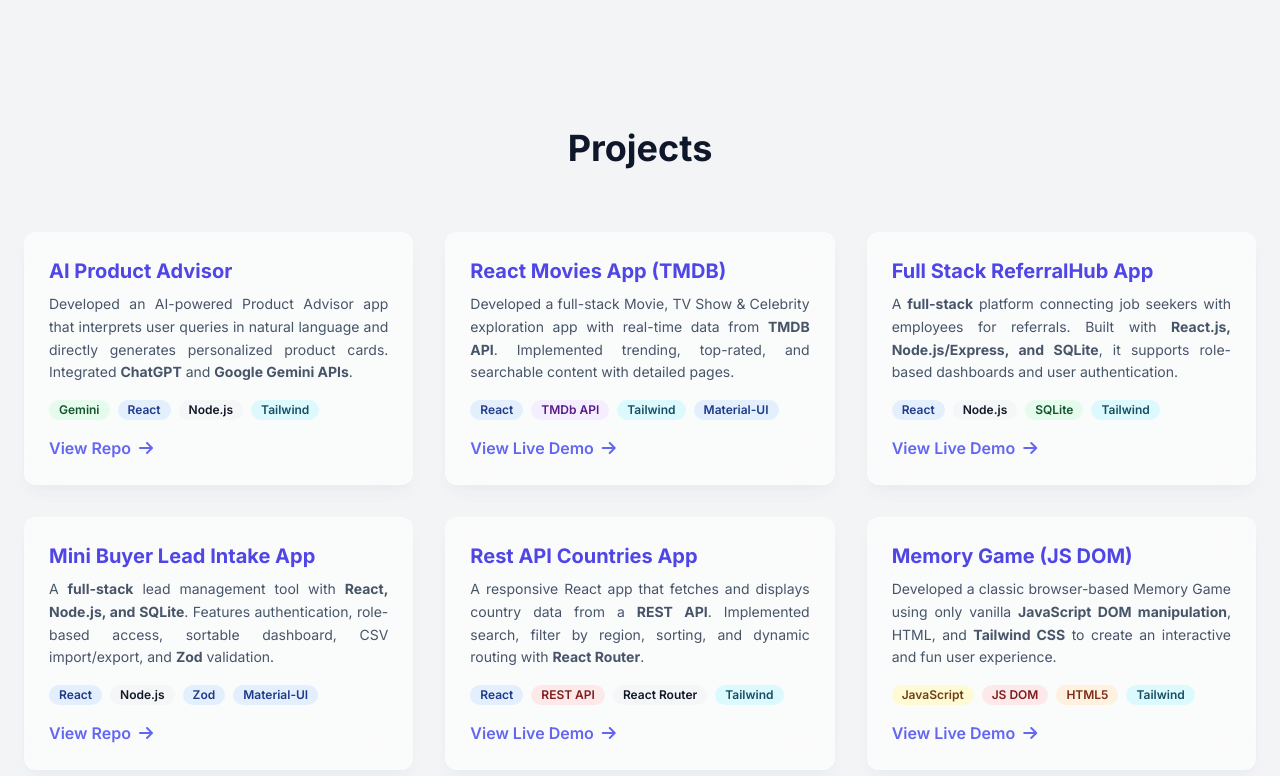
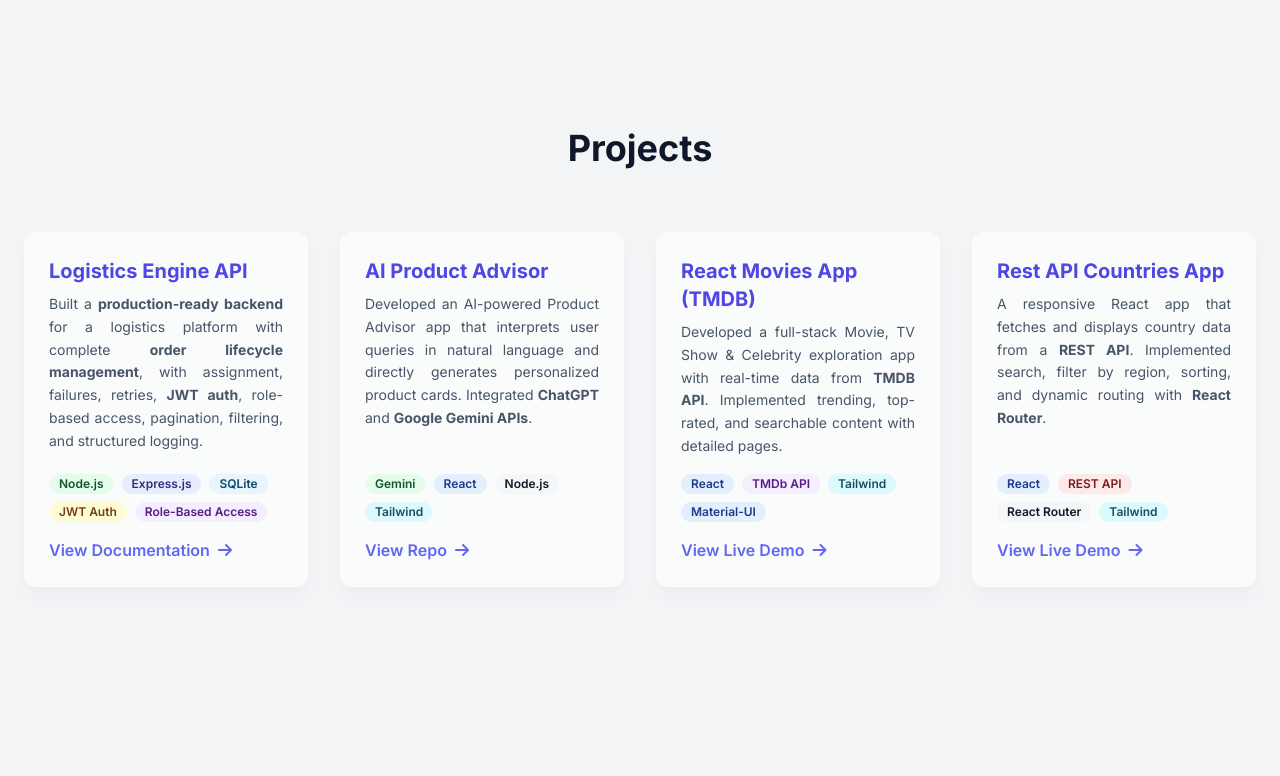
Before and after one commit to Venkata-Nageswara-Bhadri78/portfolio-bhadri-venkata-nageswara, a website: page index.html in a window 1280 px wide. Shown: the part 2000-2776 px from the top of the page. Drawn offline with nearby package versions, Linux system fonts and the light colour scheme.

Commit message:
Updated and Refined Portfolio Page

```diff
--- a/index.html
+++ b/index.html
@@ -185,7 +185,7 @@
                 </span>
 
                 <p class="mb-8 md:text-justify text-sm text-justify text-slate-600 dark:text-slate-400 leading-relaxed">
-                    A motivated software developer with hands-on experience specializing in building responsive web applications using <strong>HTML5, CSS3, Tailwind CSS,</strong> and <strong>JavaScript</strong>. Proficient in <strong>asynchronous programming</strong>, version control tools like <strong>Git/GitHub/GitLab</strong>, and modern deployment workflows using <strong>Vercel</strong>. Passionate about delivering efficient solutions and contributing to collaborative, agile teams.
+                    A focused software developer with hands-on experience building end-to-end web applications, from responsive user interfaces to scalable backend services. Proficient in Java, JavaScript, React, Node.js, REST APIs, and database-driven development. Strong in problem-solving, clean code practices, and collaborating within agile teams to deliver reliable, production-ready solutions.
                 </p>
                 <div class="flex items-center justify-center md:justify-start space-x-6 mb-8 text-2xl text-slate-500 dark:text-slate-400">
                     <a href="https://www.linkedin.com/in/bhadri-venkata-nageswara-7a0893264/" target="_blank" aria-label="LinkedIn" class="hover:text-indigo-500 transition-transform hover:scale-110"><i class="fab fa-linkedin"></i></a>
@@ -196,7 +196,7 @@
                 </div>
                 <div class="flex flex-col sm:flex-row gap-4">
                     <a href="#projects" class="bg-indigo-600 hover:bg-indigo-700 text-white font-semibold py-3 px-8 rounded-full transition-all transform hover:scale-105 shadow-lg shadow-indigo-500/30 text-center">View My Work</a>
-                    <a target="_blank" href="https://drive.google.com/file/d/1F3cBWHJm53-RBlPX7VArAvCBEj09uRuu/view?usp=drive_link" class="bg-white/70 dark:bg-slate-800/70 backdrop-blur-sm border border-white/50 dark:border-slate-700/50 hover:bg-white/90 dark:hover:bg-slate-700/90 text-slate-800 dark:text-white font-bold py-3 px-8 rounded-full transition-all transform hover:scale-105 text-center shadow-md shadow-slate-300/20 dark:shadow-black/20">View My Resume</a>
+                    <a target="_blank" href="https://drive.google.com/file/d/14fZpjT5WRKQHKLA_UgNNkbyPyI4Ix-GU/view?usp=sharing" class="bg-white/70 dark:bg-slate-800/70 backdrop-blur-sm border border-white/50 dark:border-slate-700/50 hover:bg-white/90 dark:hover:bg-slate-700/90 text-slate-800 dark:text-white font-bold py-3 px-8 rounded-full transition-all transform hover:scale-105 text-center shadow-md shadow-slate-300/20 dark:shadow-black/20">View My Resume</a>
                 </div>
             </div>
             <div class="md:w-2/5 mt-16 md:mt-0 flex justify-center animated-element" data-animation="slide-in-right">
@@ -233,7 +233,7 @@
                      data-tags='["Nov 2024 - Present", "Freelance", "Remote", "1+ year"]'
                      data-target-id="details-shipd">
 
-                    <h3 class="text-xl font-bold text-slate-900 dark:text-white">Software Developer Engineer</h3>
+                    <h3 class="text-xl font-bold text-slate-900 dark:text-white">Freelance Software Developer Engineer</h3>
                     <p class="text-md text-slate-500 dark:text-slate-400 mb-3">Shipd.ai (by DataCurve)</p>
                     <div class="flex gap-2 flex-row flex-wrap mb-4">
                         <span class="tag-item">Freelance</span>
@@ -336,7 +336,46 @@
 
         <section id="projects" class="py-24">
             <h2 class="text-3xl md:text-4xl font-bold text-center mb-16 text-slate-900 dark:text-white animated-element" data-animation="slide-in-up">Projects</h2>
-            <div class="grid grid-cols-1 md:grid-cols-2 lg:grid-cols-3 gap-8">
+            <div class="grid grid-cols-1 md:grid-cols-2 lg:grid-cols-4 gap-8">
+
+                <div class="flex flex-col bg-white/60 dark:bg-slate-800/60 backdrop-blur-lg rounded-xl p-6 border border-white/30 dark:border-slate-700/50 shadow-lg shadow-slate-300/20 dark:shadow-black/20 hover:shadow-indigo-500/20 transition-all transform hover:-translate-y-2 animated-element" data-animation="slide-in-up" style="animation-delay: 150ms;">
+
+                    <div class="flex-grow">
+                        <h3 class="text-xl font-bold text-indigo-600 dark:text-indigo-400 mb-2">
+                            Logistics Engine API
+                        </h3>
+
+                        <p class="text-slate-600 dark:text-slate-400 mb-4 text-sm leading-relaxed text-justify">
+                            Built a <strong>production-ready backend</strong> for a logistics platform with complete <strong>order lifecycle management</strong>, with assignment, failures, retries, <strong>JWT auth</strong>, role-based access, pagination, filtering, and structured logging.
+                        </p>
+
+                    </div>
+
+                    <div class="flex-grow-0">
+                        <div class="flex flex-wrap gap-2 mb-4">
+                            <span class="bg-green-100/70 text-green-900 dark:bg-green-500/30 dark:text-green-200 text-xs font-semibold px-2.5 py-0.5 rounded-full">
+                                Node.js
+                            </span>
+                            <span class="bg-indigo-100/70 text-indigo-900 dark:bg-indigo-500/30 dark:text-indigo-200 text-xs font-semibold px-2.5 py-0.5 rounded-full">
+                                Express.js
+                            </span>
+                            <span class="bg-sky-100/70 text-sky-900 dark:bg-sky-500/30 dark:text-sky-200 text-xs font-semibold px-2.5 py-0.5 rounded-full">
+                                SQLite
+                            </span>
+                            <span class="bg-yellow-100/70 text-yellow-900 dark:bg-yellow-500/30 dark:text-yellow-200 text-xs font-semibold px-2.5 py-0.5 rounded-full">
+                                JWT Auth
+                            </span>
+                            <span class="bg-purple-100/70 text-purple-900 dark:bg-purple-500/30 dark:text-purple-200 text-xs font-semibold px-2.5 py-0.5 rounded-full">
+                                Role-Based Access
+                            </span>
+                        </div>
+
+                        <a target="_blank" href="https://github.com/Venkata-Nageswara-Bhadri78/logistics-engine-api" class="text-indigo-500 hover:text-indigo-700 dark:hover:text-indigo-300 font-semibold group">
+                            View Documentation <i class="fas fa-arrow-right ml-1 group-hover:translate-x-1 transition-transform"></i>
+                        </a>
+                    </div>
+                </div>
+
 
                 <div class="flex flex-col bg-white/60 dark:bg-slate-800/60 backdrop-blur-lg rounded-xl p-6 border border-white/30 dark:border-slate-700/50 shadow-lg shadow-slate-300/20 dark:shadow-black/20 hover:shadow-indigo-500/20 transition-all transform hover:-translate-y-2 animated-element" data-animation="slide-in-up">
                     <div class="flex-grow">
@@ -374,7 +413,7 @@
                     </div>
                 </div>
 
-                <div class="flex flex-col bg-white/60 dark:bg-slate-800/60 backdrop-blur-lg rounded-xl p-6 border border-white/30 dark:border-slate-700/50 shadow-lg shadow-slate-300/20 dark:shadow-black/20 hover:shadow-indigo-500/20 transition-all transform hover:-translate-y-2 animated-element" data-animation="slide-in-up" style="animation-delay: 200ms;">
+                <!-- <div class="flex flex-col bg-white/60 dark:bg-slate-800/60 backdrop-blur-lg rounded-xl p-6 border border-white/30 dark:border-slate-700/50 shadow-lg shadow-slate-300/20 dark:shadow-black/20 hover:shadow-indigo-500/20 transition-all transform hover:-translate-y-2 animated-element" data-animation="slide-in-up" style="animation-delay: 200ms;">
                     <div class="flex-grow">
                         <h3 class="text-xl font-bold text-indigo-600 dark:text-indigo-400 mb-2">Full Stack ReferralHub App</h3>
                         <p class="text-slate-600 dark:text-slate-400 mb-4 text-sm leading-relaxed text-justify">
@@ -390,9 +429,9 @@
                         </div>
                         <a target="_blank" href="https://referral-hub-psi.vercel.app/" class="text-indigo-500 hover:text-indigo-700 dark:hover:text-indigo-300 font-semibold group">View Live Demo <i class="fas fa-arrow-right ml-1 group-hover:translate-x-1 transition-transform"></i></a>
                     </div>
-                </div>
+                </div> -->
 
-                <div class="flex flex-col bg-white/60 dark:bg-slate-800/60 backdrop-blur-lg rounded-xl p-6 border border-white/30 dark:border-slate-700/50 shadow-lg shadow-slate-300/20 dark:shadow-black/20 hover:shadow-indigo-500/20 transition-all transform hover:-translate-y-2 animated-element" data-animation="slide-in-up">
+                <!-- <div class="flex flex-col bg-white/60 dark:bg-slate-800/60 backdrop-blur-lg rounded-xl p-6 border border-white/30 dark:border-slate-700/50 shadow-lg shadow-slate-300/20 dark:shadow-black/20 hover:shadow-indigo-500/20 transition-all transform hover:-translate-y-2 animated-element" data-animation="slide-in-up">
                     <div class="flex-grow">
                         <h3 class="text-xl font-bold text-indigo-600 dark:text-indigo-400 mb-2">Mini Buyer Lead Intake App</h3>
                         <p class="text-slate-600 dark:text-slate-400 mb-4 text-sm leading-relaxed text-justify">
@@ -408,7 +447,7 @@
                         </div>
                         <a target="_blank" href="https://github.com/Venkata-Nageswara-Bhadri78/Buyers-Lead-Intake-App" class="text-indigo-500 hover:text-indigo-700 dark:hover:text-indigo-300 font-semibold group">View Repo <i class="fas fa-arrow-right ml-1 group-hover:translate-x-1 transition-transform"></i></a>
                     </div>
-                </div>
+                </div> -->
 
                 <div class="flex flex-col bg-white/60 dark:bg-slate-800/60 backdrop-blur-lg rounded-xl p-6 border border-white/30 dark:border-slate-700/50 shadow-lg shadow-slate-300/20 dark:shadow-black/20 hover:shadow-indigo-500/20 transition-all transform hover:-translate-y-2 animated-element" data-animation="slide-in-up" style="animation-delay: 100ms;">
                     <div class="flex-grow">
@@ -428,7 +467,7 @@
                     </div>
                 </div>
 
-                <div class="flex flex-col bg-white/60 dark:bg-slate-800/60 backdrop-blur-lg rounded-xl p-6 border border-white/30 dark:border-slate-700/50 shadow-lg shadow-slate-300/20 dark:shadow-black/20 hover:shadow-indigo-500/20 transition-all transform hover:-translate-y-2 animated-element" data-animation="slide-in-up" style="animation-delay: 200ms;">
+                <!-- <div class="flex flex-col bg-white/60 dark:bg-slate-800/60 backdrop-blur-lg rounded-xl p-6 border border-white/30 dark:border-slate-700/50 shadow-lg shadow-slate-300/20 dark:shadow-black/20 hover:shadow-indigo-500/20 transition-all transform hover:-translate-y-2 animated-element" data-animation="slide-in-up" style="animation-delay: 200ms;">
                     <div class="flex-grow">
                         <h3 class="text-xl font-bold text-indigo-600 dark:text-indigo-400 mb-2">Memory Game (JS DOM)</h3>
                         <p class="text-slate-600 dark:text-slate-400 mb-4 text-sm leading-relaxed text-justify">
@@ -444,7 +483,7 @@
                         </div>
                         <a target="_blank" href="https://memory-game-js-dom.vercel.app/" class="text-indigo-500 hover:text-indigo-700 dark:hover:text-indigo-300 font-semibold group">View Live Demo <i class="fas fa-arrow-right ml-1 group-hover:translate-x-1 transition-transform"></i></a>
                     </div>
-                </div>
+                </div> -->
 
             </div>
         </section>
@@ -459,26 +498,26 @@
                 <div class="skill-item animated-element" data-animation="slide-in-up" style="animation-delay: 75ms;"><i class="fas fa-server text-4xl mb-2 text-slate-500"></i><span class="text-sm font-medium">Express.js</span></div>
                 <div class="skill-item animated-element" data-animation="slide-in-up" style="animation-delay: 100ms;"><i class="fab fa-java text-4xl mb-2 text-red-500"></i><span class="text-sm font-medium">Java</span></div>
                 <div class="skill-item animated-element" data-animation="slide-in-up" style="animation-delay: 125ms;"><i class="fas fa-infinity text-4xl mb-2 text-indigo-500"></i><span class="text-sm font-medium">DSA</span></div>
-                <div class="skill-item animated-element" data-animation="slide-in-up" style="animation-delay: 150ms;"><i class="fas fa-database text-4xl mb-2 text-blue-600"></i><span class="text-sm font-medium">MySQL</span></div>
-                <div class="skill-item animated-element" data-animation="slide-in-up" style="animation-delay: 175ms;"><i class="fas fa-leaf text-4xl mb-2 text-green-700"></i><span class="text-sm font-medium">SQLite</span></div>
+                <div class="skill-item animated-element" data-animation="slide-in-up" style="animation-delay: 150ms;"><i class="fas fa-database text-4xl mb-2 text-blue-600"></i><span class="text-sm font-medium">MySQL & SQLite</span></div>
+                <!-- <div class="skill-item animated-element" data-animation="slide-in-up" style="animation-delay: 175ms;"><i class="fas fa-leaf text-4xl mb-2 text-green-700"></i><span class="text-sm font-medium">SQLite</span></div> -->
 
-                <div class="skill-item animated-element" data-animation="slide-in-up"><i class="fas fa-brain text-4xl mb-2 text-purple-500"></i><span class="text-sm font-medium">Prompt Eng.</span></div>
-                <div class="skill-item animated-element" data-animation="slide-in-up" style="animation-delay: 25ms;"><i class="fas fa-robot text-4xl mb-2 text-teal-500"></i><span class="text-sm font-medium">AI Chatbot</span></div>
+                <!-- <div class="skill-item animated-element" data-animation="slide-in-up"><i class="fas fa-brain text-4xl mb-2 text-purple-500"></i><span class="text-sm font-medium">Prompt Eng.</span></div> -->
+                <!-- <div class="skill-item animated-element" data-animation="slide-in-up" style="animation-delay: 25ms;"><i class="fas fa-robot text-4xl mb-2 text-teal-500"></i><span class="text-sm font-medium">AI Chatbot</span></div> -->
                 <div class="skill-item animated-element" data-animation="slide-in-up" style="animation-delay: 50ms;"><i class="fab fa-html5 text-4xl mb-2 text-orange-600"></i><span class="text-sm font-medium">HTML5</span></div>
                 <div class="skill-item animated-element" data-animation="slide-in-up" style="animation-delay: 75ms;"><i class="fab fa-css3-alt text-4xl mb-2 text-blue-500"></i><span class="text-sm font-medium">CSS3</span></div>
                 <div class="skill-item animated-element" data-animation="slide-in-up" style="animation-delay: 100ms;"><i class="fas fa-palette text-4xl mb-2 text-cyan-500"></i><span class="text-sm font-medium">Tailwind CSS</span></div>
                 <div class="skill-item animated-element" data-animation="slide-in-up" style="animation-delay: 125ms;"><i class="fas fa-layer-group text-4xl mb-2 text-blue-400"></i><span class="text-sm font-medium">Material-UI</span></div>
                 <div class="skill-item animated-element" data-animation="slide-in-up" style="animation-delay: 150ms;"><i class="fas fa-network-wired text-4xl mb-2 text-rose-500"></i><span class="text-sm font-medium">REST API</span></div>
-                <div class="skill-item animated-element" data-animation="slide-in-up" style="animation-delay: 175ms;"><i class="fas fa-code-branch text-4xl mb-2 text-pink-500"></i><span class="text-sm font-medium">DOM</span></div>
+                <!-- <div class="skill-item animated-element" data-animation="slide-in-up" style="animation-delay: 175ms;"><i class="fas fa-code-branch text-4xl mb-2 text-pink-500"></i><span class="text-sm font-medium">DOM</span></div> -->
 
                 <div class="skill-item animated-element" data-animation="slide-in-up"><i class="fab fa-git-alt text-4xl mb-2 text-orange-700"></i><span class="text-sm font-medium">Git & GitHub</span></div>
-                <div class="skill-item animated-element" data-animation="slide-in-up" style="animation-delay: 25ms;"><i class="fab fa-gitlab text-4xl mb-2 text-orange-500"></i><span class="text-sm font-medium">GitLab</span></div>
-                <div class="skill-item animated-element" data-animation="slide-in-up" style="animation-delay: 50ms;"><i class="fas fa-cloud-upload-alt text-4xl mb-2 text-gray-800 dark:text-white"></i><span class="text-sm font-medium">Vercel</span></div>
+                <!-- <div class="skill-item animated-element" data-animation="slide-in-up" style="animation-delay: 25ms;"><i class="fab fa-gitlab text-4xl mb-2 text-orange-500"></i><span class="text-sm font-medium">GitLab</span></div> -->
+                <!-- <div class="skill-item animated-element" data-animation="slide-in-up" style="animation-delay: 50ms;"><i class="fas fa-cloud-upload-alt text-4xl mb-2 text-gray-800 dark:text-white"></i><span class="text-sm font-medium">Vercel</span></div> -->
                 <div class="skill-item animated-element" data-animation="slide-in-up" style="animation-delay: 75ms;"><i class="fas fa-terminal text-4xl mb-2 text-gray-400"></i><span class="text-sm font-medium">CLI</span></div>
                 <div class="skill-item animated-element" data-animation="slide-in-up" style="animation-delay: 100ms;"><i class="fas fa-server text-4xl mb-2 text-red-400"></i><span class="text-sm font-medium">Advanced Java</span></div>
-                <div class="skill-item animated-element" data-animation="slide-in-up" style="animation-delay: 125ms;"><i class="fas fa-code text-4xl mb-2 text-blue-700"></i><span class="text-sm font-medium">C Language</span></div>
+                <!-- <div class="skill-item animated-element" data-animation="slide-in-up" style="animation-delay: 125ms;"><i class="fas fa-code text-4xl mb-2 text-blue-700"></i><span class="text-sm font-medium">C Language</span></div> -->
                 <div class="skill-item animated-element" data-animation="slide-in-up" style="animation-delay: 150ms;"><i class="fas fa-file-code text-4xl mb-2 text-yellow-600"></i><span class="text-sm font-medium">JSON</span></div>
-                <div class="skill-item animated-element" data-animation="slide-in-up" style="animation-delay: 175ms;"><i class="fas fa-lock text-4xl mb-2 text-sky-500"></i><span class="text-sm font-medium">bcrypt</span></div>
+                <!-- <div class="skill-item animated-element" data-animation="slide-in-up" style="animation-delay: 175ms;"><i class="fas fa-lock text-4xl mb-2 text-sky-500"></i><span class="text-sm font-medium">bcrypt</span></div> -->
             </div>
         </section>
 
@@ -489,7 +528,7 @@
                     <div class="grid grid-cols-1 md:grid-cols-3 gap-8 text-center">
                         <a href="https://leetcode.com/u/Venkata_Nageswara_Bhadri/" target="_blank" class="glass-card-item group animated-element" data-animation="slide-in-up">
                             <i class="fas fa-keyboard text-4xl mb-3 text-indigo-500 group-hover:text-orange-500 transition-colors"></i>
-                            <p class="text-3xl font-bold text-slate-900 dark:text-white">200+</p>
+                            <p class="text-3xl font-bold text-slate-900 dark:text-white">300+</p>
                             <p class="text-slate-600 dark:text-slate-400">Solved on LeetCode</p>
                         </a>
                         <a href="https://www.geeksforgeeks.org/user/venkatanageswj2f2/" target="_blank" class="glass-card-item group animated-element" data-animation="slide-in-up" style="animation-delay: 100ms;">
@@ -741,7 +780,6 @@ document.addEventListener('DOMContentLoaded', () => {
 
         });
     </script>
-    </script>
 
 <div id="experience-modal-overlay" class="fixed inset-0 bg-black/60 dark:bg-black/70 backdrop-blur-sm z-50 hidden transition-opacity duration-300 opacity-0"></div>
 
```
Lines whose indentation alone changed are shown as unchanged.
